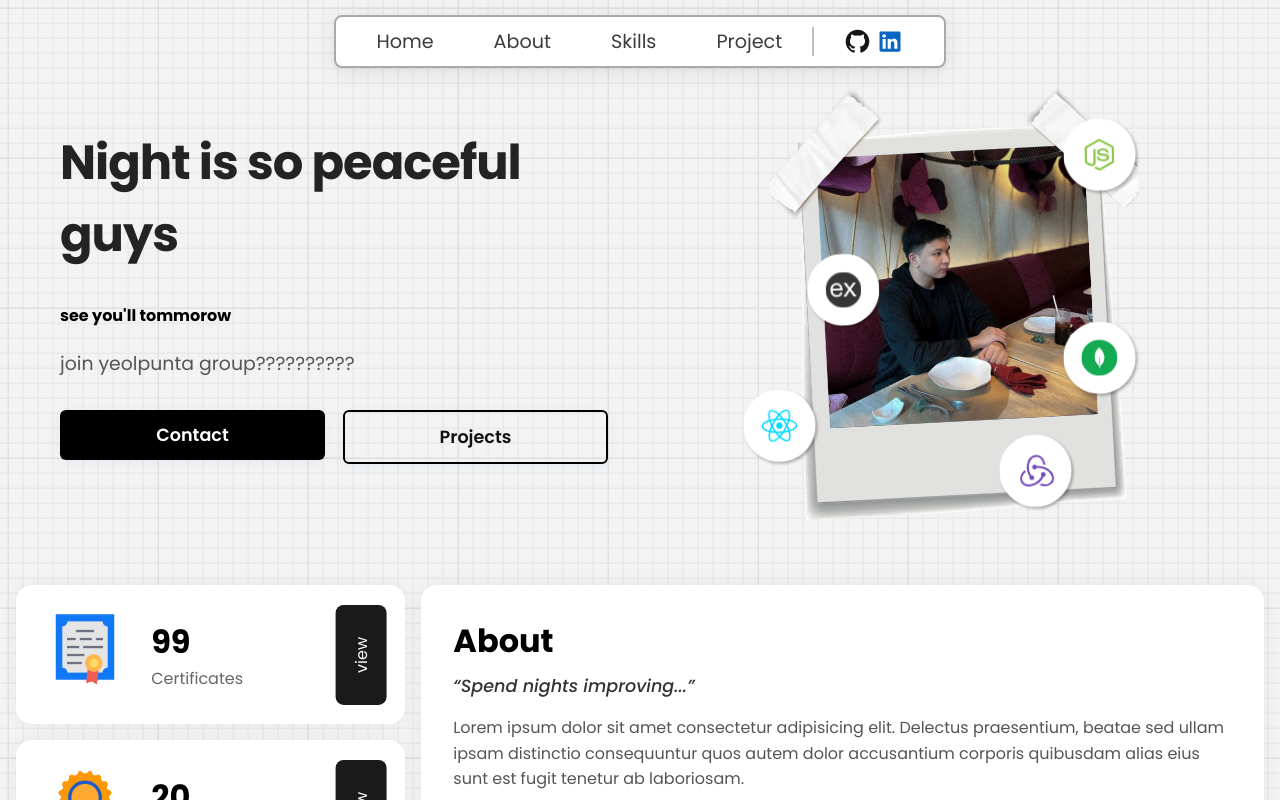
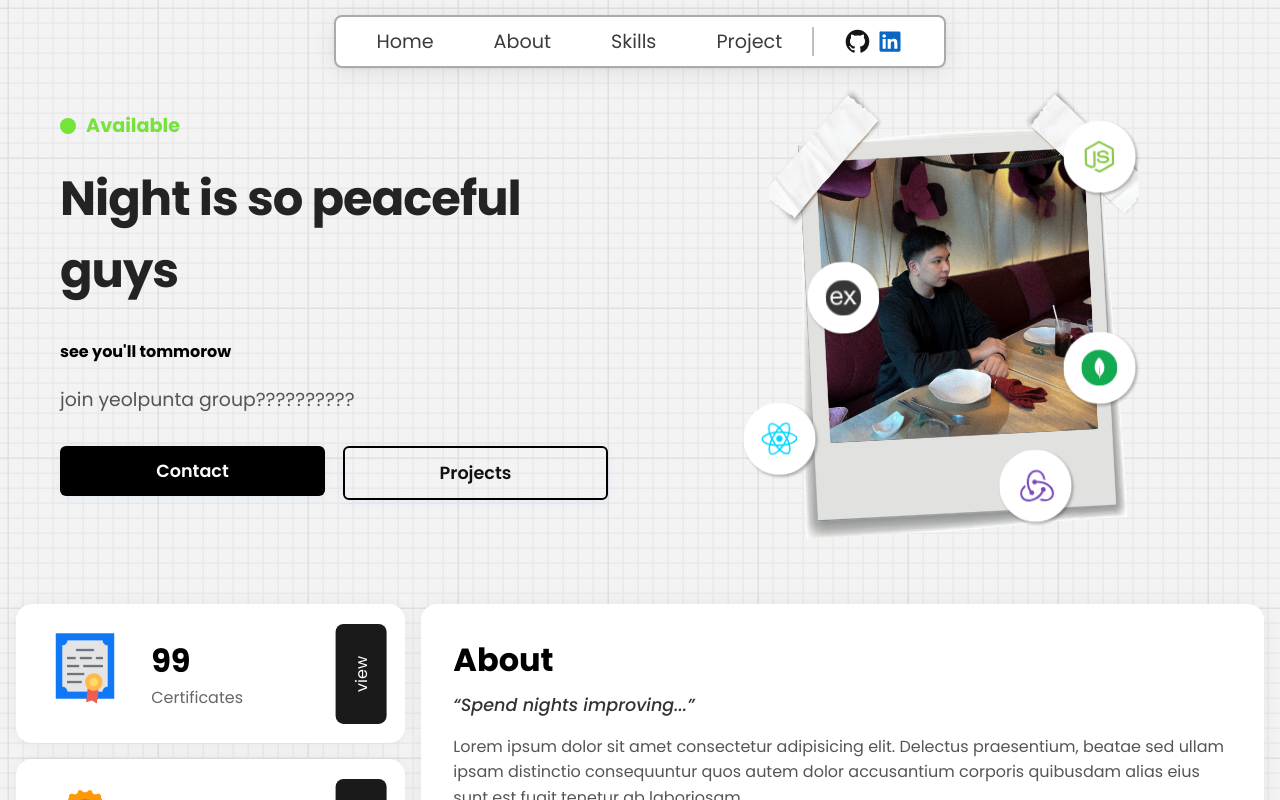
Before and after one commit to IkedaLab-Daniel/markdanielcallejas, a React (Vite) app: page / in a window 1280 px wide. Shown: the top 800 px of the page. Built offline with nearby package versions, Linux system fonts and the light colour scheme.

Commit message:
add status indicator on hero

```diff
--- a/src/App.css
+++ b/src/App.css
@@ -70,6 +70,22 @@ body::before {
   flex-direction: column;
   justify-content: center;
   gap: 20px;
+}
+
+.hero .status-wrapper{
+  display: flex;
+  gap: 10px;
+  align-items: center;
+}
+
+.hero .status-wrapper .status{
+  color: #76e33b;
+  font-weight: bold;
+  font-size: 1.2rem;
+}
+
+.hero .status-wrapper img{
+  width: 1rem;
 }
 
 .hero .left .name {
--- a/src/components/Hero.jsx
+++ b/src/components/Hero.jsx
@@ -22,6 +22,7 @@ import reduxsvg from '../assets/redux.svg'
 import gitsvg from '../assets/git.svg'
 import figmasvg from '../assets/figma.svg'
 import phpsvg from '../assets/php.svg'
+import availablesvg from '../assets/available.svg'
 
 const techSets = [
   [
@@ -63,7 +64,8 @@ const allImages = [
   reduxsvg,
   gitsvg,
   figmasvg,
-  phpsvg
+  phpsvg,
+  availablesvg
 ]
 
 const Hero = () => {
@@ -117,6 +119,10 @@ const Hero = () => {
         <>
             <div className="hero">
                 <div className="left" data-aos="fade-right">
+                    <div className="status-wrapper">
+                        <img src={availablesvg} alt="" />
+                        <p className='status'>Available</p>
+                    </div>
                     <h1 className="name">Night is so peaceful guys</h1>
                     <h4>see you'll tommorow</h4>
                     <p>join yeolpunta group??????????</p>
```
Also changed, not shown: src/assets/available.svg (added).
